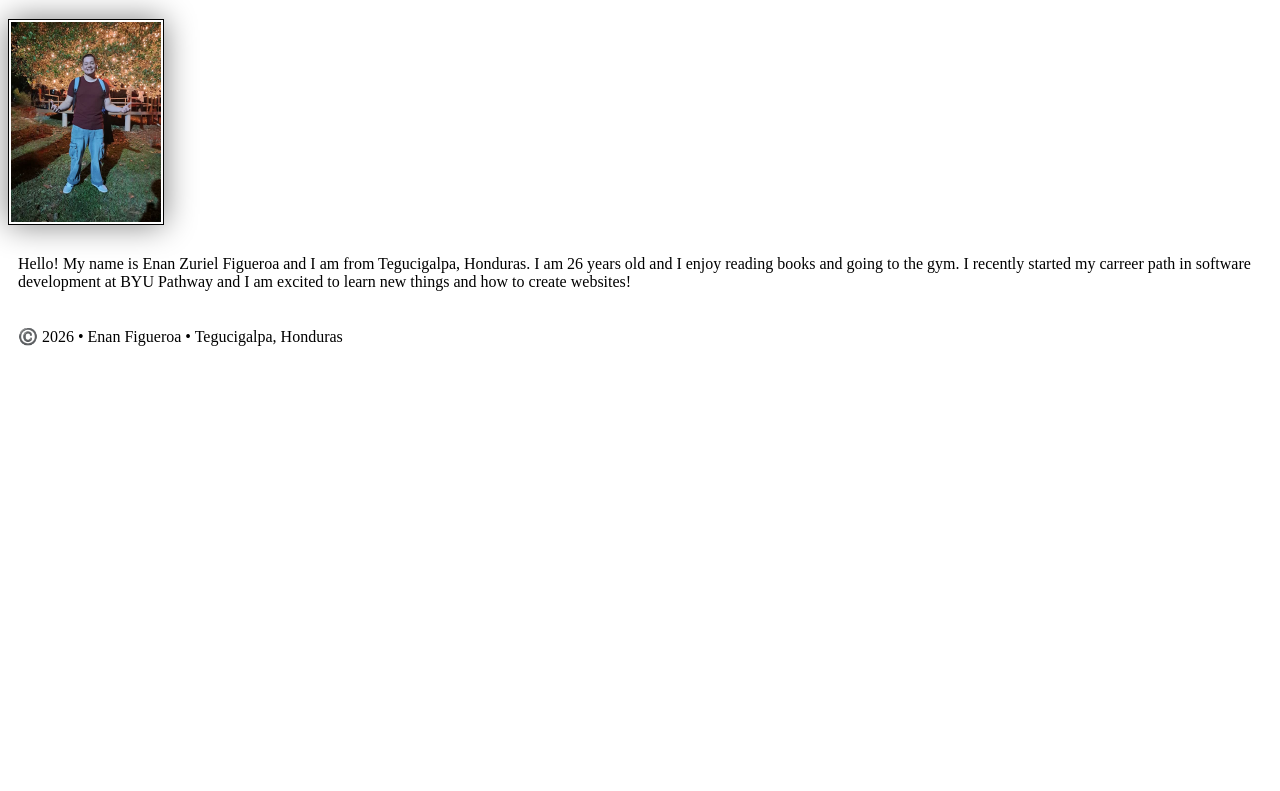
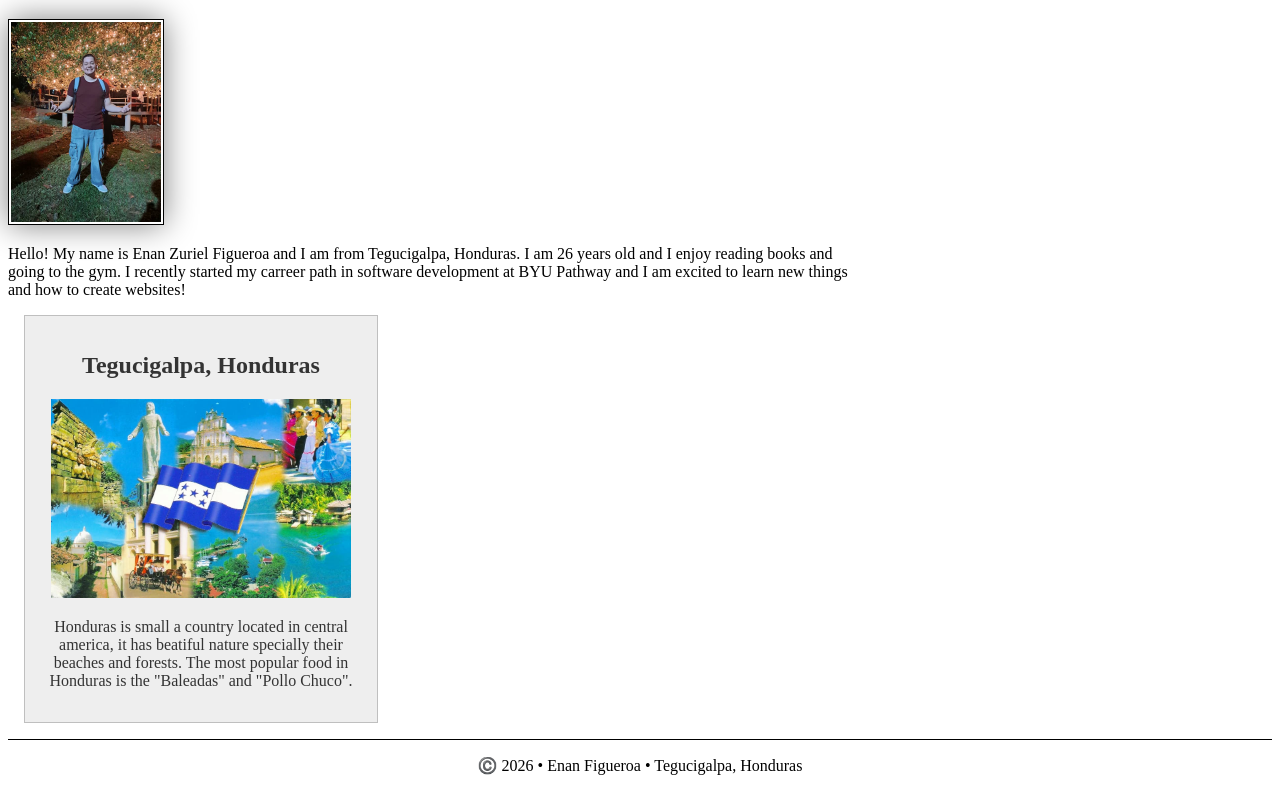
Before and after one commit to zurielfigueroa/wdd130, a plain HTML site: page index.html in a window 1280 px wide. Shown: the part 205-996 px from the top of the page. Before the commit the page ends 800 px from the top, so only its background shows below. Drawn offline with Linux system fonts and the light colour scheme.

Commit message:
updated with a new image and description

```diff
--- a/index.html
+++ b/index.html
@@ -5,6 +5,8 @@
     <meta charset="UTF-8">
     <meta name="viewport" content="width=device-width, initial-scale=1.0">
     <title>Enan Figueroa Andrade| WDD 130</title>
+    <meta name="description" content="Enan Figueroa BYU-Idaho WDD130 Home page">
+    <meta name="author" content="Enan Figueroa Andrade">
     <link rel="stylesheet" href="styles/styles.css">
 </head>
 
@@ -23,6 +25,14 @@
             started my carreer path in software development at BYU Pathway and I am excited to learn new things
             and how to create websites!</p>
     </main>
+    <aside>
+        <h2>Tegucigalpa, Honduras</h2>
+        <img src="images/honduras.jpg" alt="A picture that contains Honduras flag and diverse cultural places">
+        <p>Honduras is small a country located in central america, it has beatiful nature
+            specially their beaches and forests. The most popular food in Honduras is the
+            "Baleadas" and "Pollo Chuco".
+        </p>
+    </aside>
     <footer>
         <p>©️ 2026 • Enan Figueroa • Tegucigalpa, Honduras</p>
     </footer>
--- a/styles/styles.css
+++ b/styles/styles.css
@@ -13,7 +13,7 @@ h1 {
     color: darkblue;
 }
 
-img {
+main img {
     width: 150px;
     height: auto;
     border: 1px solid black;
@@ -22,5 +22,30 @@ img {
 }
 
 p {
-    padding: 10px;
+    padding: 0;
 }
+
+main {
+    max-width: 840px;
+}
+
+aside {
+    width: 20em;
+    margin: 1em;
+    border: 1px solid rgb(0 0 0 / 0.2);
+    padding: 1em;
+    background-color: #eee;
+    color: #333;
+    text-align: center;
+}
+
+aside img {
+    width: 300px;
+    height: auto;
+}
+
+footer {
+    margin-top: 1em;
+    border-top: 1px solid #000;
+    text-align: center;
+}
```
Also changed, not shown: images/honduras.jpg (added).
